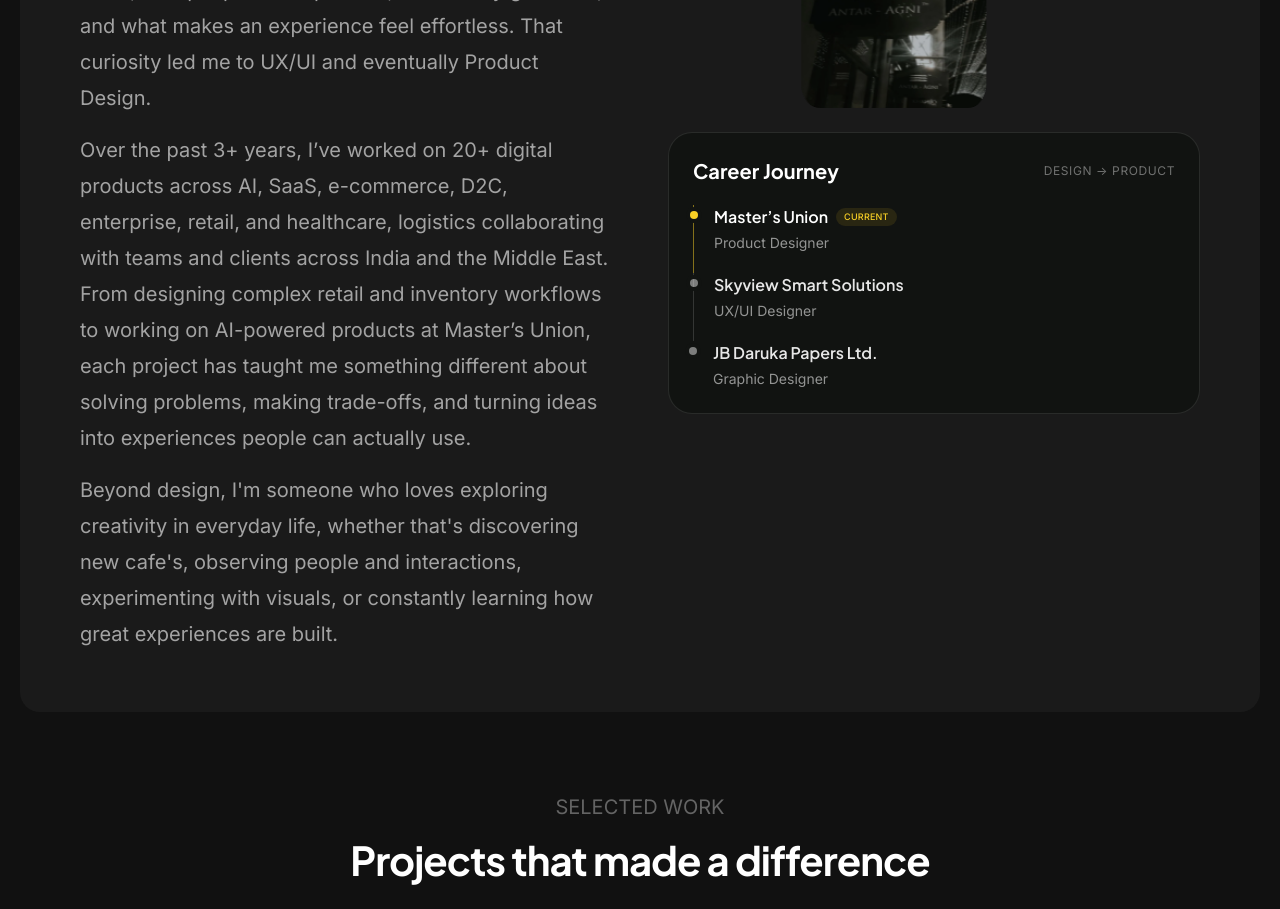
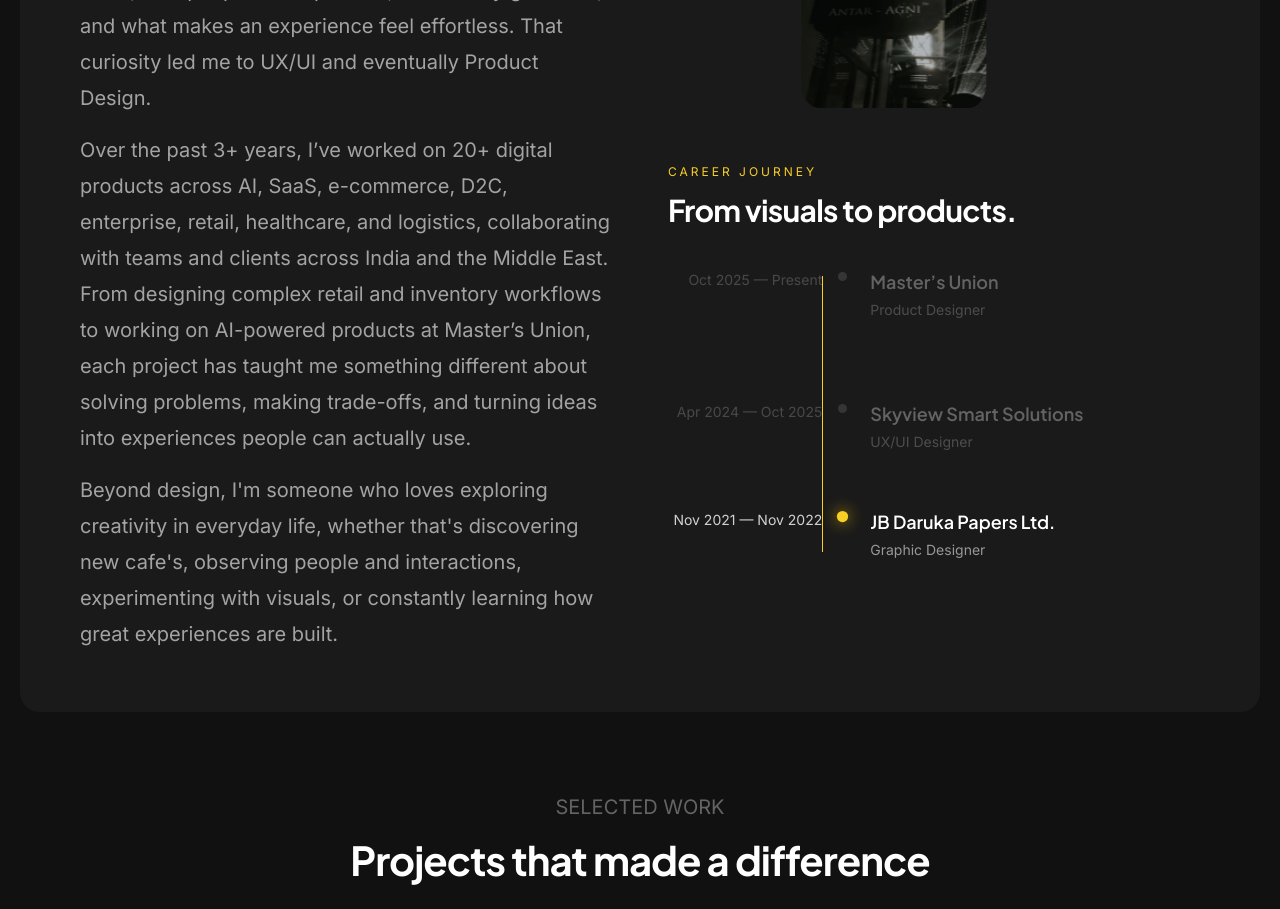
Before and after one commit to SachinMishra555/Sachin-Mishra-Portfolio, a React (Vite) app: page / in a window 1280 px wide. Shown: the part 1180-2089 px from the top of the page. Built offline with nearby package versions, Linux system fonts and the light colour scheme; a web font is replaced by a local one.

Commit message:
Update About.jsx

```diff
--- a/src/components/About.jsx
+++ b/src/components/About.jsx
@@ -1,11 +1,89 @@
+import { useEffect, useRef, useState } from "react";
 
 export default function About() {
+  const journeyRef = useRef(null);
+  const [activeJob, setActiveJob] = useState(0);
+
+  useEffect(() => {
+    const container = journeyRef.current;
+
+    if (!container) return;
+
+    const items = Array.from(
+      container.querySelectorAll(".journey-item")
+    );
+
+    if (items.length === 0) return;
+
+    let animationFrameId = null;
+
+    const updateActiveJob = () => {
+      animationFrameId = null;
+
+      const targetY = window.innerHeight * 0.5;
+      let closestIndex = 0;
+      let closestDistance = Infinity;
+
+      items.forEach((item) => {
+        const rect = item.getBoundingClientRect();
+        const itemCenter = rect.top + rect.height / 2;
+        const distance = Math.abs(itemCenter - targetY);
+
+        if (distance < closestDistance) {
+          closestDistance = distance;
+          closestIndex = Number(item.dataset.index);
+        }
+      });
+
+      setActiveJob((current) =>
+        current === closestIndex ? current : closestIndex
+      );
+    };
+
+    const handleScroll = () => {
+      if (animationFrameId !== null) return;
+
+      animationFrameId = window.requestAnimationFrame(updateActiveJob);
+    };
+
+    window.addEventListener("scroll", handleScroll, { passive: true });
+    window.addEventListener("resize", handleScroll);
+
+    updateActiveJob();
+
+    return () => {
+      window.removeEventListener("scroll", handleScroll);
+      window.removeEventListener("resize", handleScroll);
+
+      if (animationFrameId !== null) {
+        window.cancelAnimationFrame(animationFrameId);
+      }
+    };
+  }, []);
+
+  const jobs = [
+    {
+      company: "Master’s Union",
+      role: "Product Designer",
+      date: "Oct 2025 — Present",
+    },
+    {
+      company: "Skyview Smart Solutions",
+      role: "UX/UI Designer",
+      date: "Apr 2024 — Oct 2025",
+    },
+    {
+      company: "JB Daruka Papers Ltd.",
+      role: "Graphic Designer",
+      date: "Nov 2021 — Nov 2022",
+    },
+  ];
+
   return (
     <section id="about" className="px-3 pt-8 pb-0">
       <div className="max-w-[1240px] mx-auto">
         <div className="reveal bg-elevated rounded-xl overflow-hidden">
           <div className="grid grid-cols-1 md:grid-cols-2 gap-8 md:gap-14 p-6 md:p-[60px] items-start">
-
             {/* Left: About Text */}
             <div>
               <h2 className="font-heading font-bold text-[22px] md:text-[44px] leading-tight tracking-tight text-white mb-4 md:mb-5">
@@ -26,7 +104,7 @@ export default function About() {
               <p className="text-white/60 text-[13px] md:text-[20px] leading-[1.8] mb-3 md:mb-4">
                 Over the past 3+ years, I’ve worked on 20+ digital
                 products across AI, SaaS, e-commerce, D2C, enterprise,
-                retail, and healthcare, logistics collaborating with teams
+                retail, healthcare, and logistics, collaborating with teams
                 and clients across India and the Middle East. From designing
                 complex retail and inventory workflows to working on AI-powered
                 products at Master’s Union, each project has taught me something
@@ -42,12 +120,10 @@ export default function About() {
               </p>
             </div>
 
-            {/* Right: Floating Collage + Career Timeline */}
+            {/* Right: Floating Collage + Career Journey */}
             <div className="flex w-full flex-col gap-5 md:gap-6">
-
-              {/* Original floating image collage */}
+              {/* Original Floating Image Collage */}
               <div className="relative h-[240px] md:h-[410px]">
-
                 {/* Workspace — top left */}
                 <div className="absolute top-0 left-0 w-[60%] h-[54%] animate-floatY hover:scale-105 transition-transform duration-300 z-10">
                   <img
@@ -80,79 +156,100 @@ export default function About() {
                     decoding="async"
                   />
                 </div>
-
               </div>
 
-              {/* Career Journey Timeline */}
-              <div className="w-full rounded-2xl border border-white/10 bg-[#111311] p-5 md:p-6">
+              {/* Career Journey — Free-standing Timeline */}
+              <div ref={journeyRef} className="w-full py-6 md:py-8">
+                <div className="mb-8 md:mb-10">
+                  <p className="text-[10px] md:text-xs uppercase tracking-[0.25em] text-accent mb-3">
+                    Career Journey
+                  </p>
 
-                <div className="mb-5 flex items-center justify-between gap-3">
-                  <h3 className="font-heading text-lg font-bold text-white md:text-xl">
-                    Career Journey
+                  <h3 className="font-heading text-2xl md:text-3xl font-bold tracking-tight text-white">
+                    From visuals to products.
                   </h3>
-                  <span className="text-[10px] uppercase tracking-wider text-white/40 md:text-xs">
-                    DESIGN → PRODUCT
-                  </span>
                 </div>
 
-                <div className="space-y-0">
-
-                  {/* Master’s Union */}
-                  <div className="relative border-l border-accent/50 pb-5 pl-5">
-                    <span className="absolute -left-[4px] top-1.5 h-2 w-2 rounded-full bg-accent ring-4 ring-[#111311]" />
-
-                    <div className="mb-1 flex flex-wrap items-center gap-2">
-                      <h4 className="text-sm font-semibold text-white md:text-base">
-                        Master’s Union
-                      </h4>
-                      <span className="rounded-full bg-accent/10 px-2 py-0.5 text-[9px] font-medium tracking-wide text-accent">
-                        CURRENT
-                      </span>
-                    </div>
-
-                    <p className="text-xs text-white/55 md:text-sm">
-                      Product Designer
-                    </p>
+                <div className="relative">
+                  {/* Background timeline line */}
+                  <div className="absolute left-[31%] md:left-[29%] top-2 bottom-2 w-px bg-white/10">
+                    {/* Yellow progress line */}
+                    <div
+                      className="w-full bg-accent transition-all duration-500 ease-out"
+                      style={{
+                        height: `${(activeJob / (jobs.length - 1)) * 100}%`,
+                      }}
+                    />
                   </div>
 
-                  {/* Skyview Smart Solutions */}
-                  <div className="relative border-l border-white/15 pb-5 pl-5">
-                    <span className="absolute -left-[4px] top-1.5 h-2 w-2 rounded-full bg-white/45 ring-4 ring-[#111311]" />
+                  <div className="space-y-10 md:space-y-14">
+                    {jobs.map((job, index) => {
+                      const isActive = activeJob === index;
 
-                    <h4 className="mb-1 text-sm font-semibold text-white/90 md:text-base">
-                      Skyview Smart Solutions
-                    </h4>
+                      return (
+                        <div
+                          key={job.company}
+                          data-index={index}
+                          className={`journey-item grid grid-cols-[31%_1fr] md:grid-cols-[29%_1fr] gap-4 md:gap-5 transition-opacity duration-500 ${
+                            isActive ? "opacity-100" : "opacity-40"
+                          }`}
+                        >
+                          {/* Date */}
+                          <p
+                            className={`text-right text-[10px] md:text-sm leading-relaxed pt-0.5 transition-colors duration-500 ${
+                              isActive ? "text-white/80" : "text-white/50"
+                            }`}
+                          >
+                            {job.date}
+                          </p>
 
-                    <p className="text-xs text-white/55 md:text-sm">
-                      UX/UI Designer
-                    </p>
+                          {/* Timeline dot + Job details */}
+                          <div className="relative pl-6 md:pl-7">
+                            <span
+                              className={`absolute left-[-4px] top-1 h-[9px] w-[9px] rounded-full transition-all duration-500 ${
+                                isActive
+                                  ? "bg-accent scale-125 shadow-[0_0_12px_rgba(255,204,0,0.8)]"
+                                  : "bg-white/30"
+                              }`}
+                            />
+
+                            <h4
+                              className={`text-sm md:text-lg font-semibold leading-snug transition-colors duration-500 ${
+                                isActive ? "text-white" : "text-white/80"
+                              }`}
+                            >
+                              {job.company}
+                            </h4>
+
+                            <p className="mt-1 text-xs md:text-sm text-white/55">
+                              {job.role}
+                            </p>
+
+                            {index === 0 && (
+                              <span
+                                className={`inline-block mt-2 text-[9px] uppercase tracking-[0.18em] text-accent transition-opacity duration-500 ${
+                                  isActive ? "opacity-100" : "opacity-0"
+                                }`}
+                              >
+                                Current Role
+                              </span>
+                            )}
+                          </div>
+                        </div>
+                      );
+                    })}
                   </div>
-
-                  {/* JB Daruka Papers */}
-                  <div className="relative pl-5">
-                    <span className="absolute -left-[4px] top-1.5 h-2 w-2 rounded-full bg-white/45 ring-4 ring-[#111311]" />
-
-                    <h4 className="mb-1 text-sm font-semibold text-white/90 md:text-base">
-                      JB Daruka Papers Ltd.
-                    </h4>
-
-                    <p className="text-xs text-white/55 md:text-sm">
-                      Graphic Designer
-                    </p>
-                  </div>
-
                 </div>
               </div>
-
+              {/* End Career Journey */}
             </div>
-            {/* End right column */}
-
+            {/* End Right Column */}
           </div>
-          {/* End grid */}
+          {/* End Grid */}
         </div>
-        {/* End card */}
+        {/* End Card */}
       </div>
-      {/* End container */}
+      {/* End Container */}
     </section>
   );
 }
```
